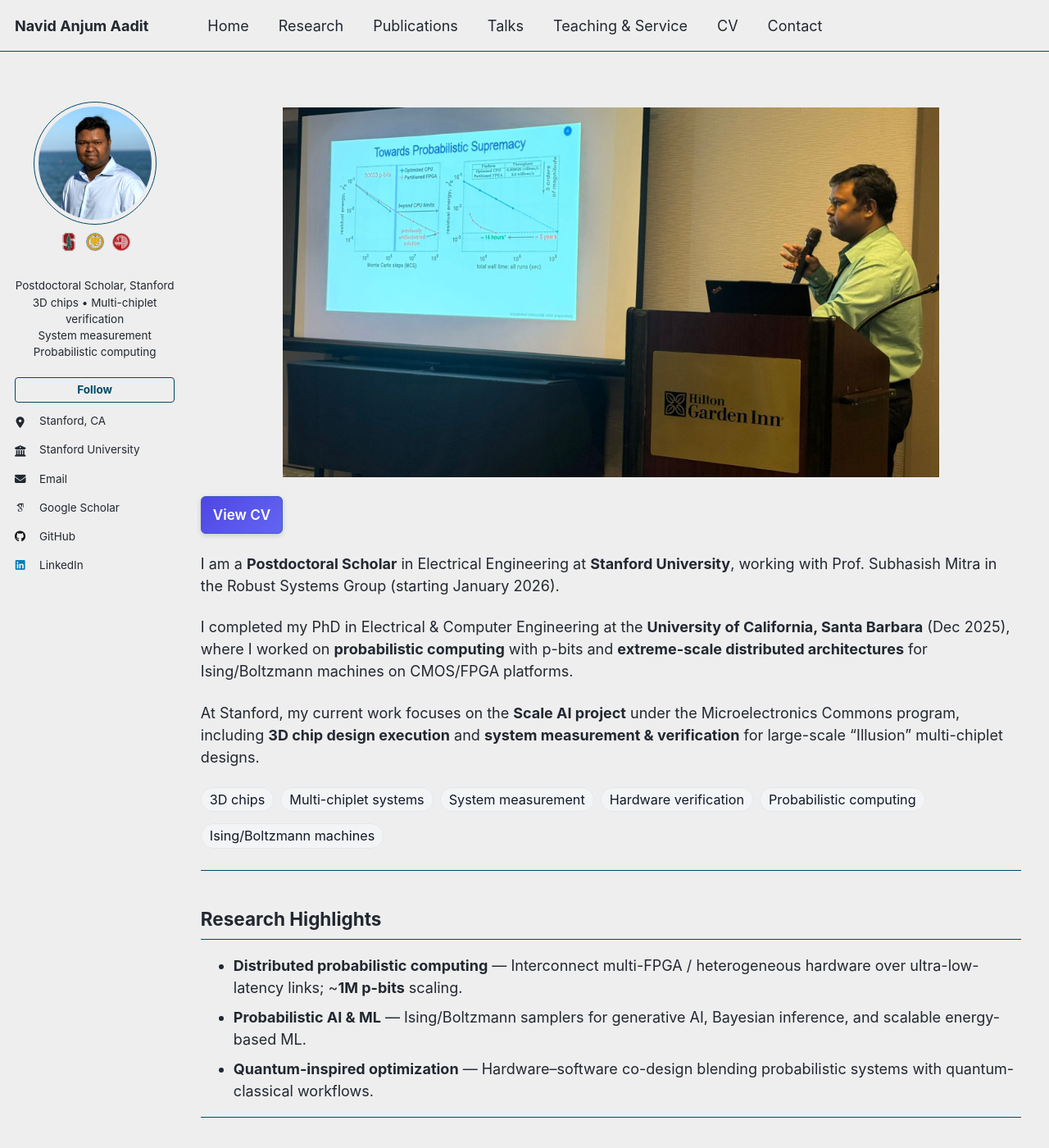
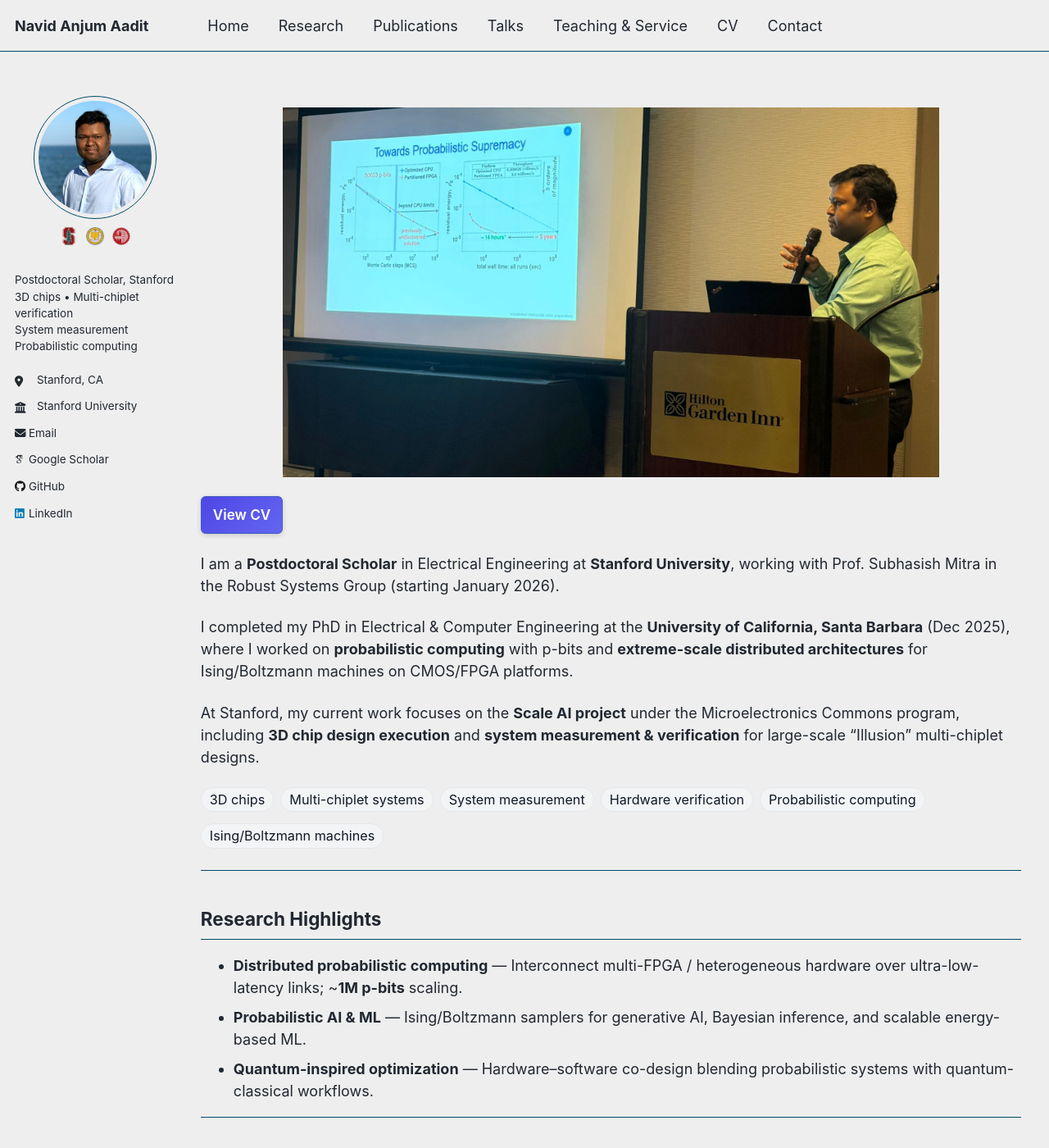
Before and after one commit to navidaadit/navidaadit.github.io, a Jekyll site: the page built from _pages/about.md, in a window 1280 px wide and 1400 px high. Shown: the whole window at 82% size. Built offline with Jekyll 4.4.1, drawn with Linux system fonts in a browser that asks for light colours; some web fonts are replaced.

Commit message:
Update _custom.scss

```diff
--- a/_sass/_custom.scss
+++ b/_sass/_custom.scss
@@ -1,5 +1,7 @@
 /* ===========================================================
    Navid Aadit — site overrides
+   (grid layout, justified text, hero image, keyword pills,
+    spotlight images, and a single clean footer)
    =========================================================== */
 
 /* ---------- Global width ---------- */
@@ -16,120 +18,111 @@
 /* ---------- Content width cap inside right column ---------- */
 :root { --content-max: 75%; }
 
-/* Limit inner text width */
+/* Limit inner text width (not hero/pills/CV button) */
 .layout--single .page__content > *:not(.hero-img):not(.keyword-pills):not(.cv-row) {
   max-width: var(--content-max);
-}
-
-/* Justified body text */
-.layout--single .page__content p {
-  text-align: justify;
-  text-justify: inter-word;
-  -webkit-hyphens: auto;
-  hyphens: auto;
 }
 
 /* Clear legacy floats */
 .page::after { content: ""; display: block; clear: both; }
 
 /* ===========================================================
-   AUTHOR SIDEBAR — HYBRID ALIGNMENT & LINK FIX
+   AUTHOR SIDEBAR (avatar + logos centered, text left)
    =========================================================== */
 
-/* 1. Center the Avatar */
-.author__avatar {
+/* Center avatar container and image */
+.sidebar .author__avatar{
   display: block;
-  text-align: center !important;
+  text-align: center;
 }
-.author__avatar img {
+
+.sidebar .author__avatar img{
   width: 150px;
   height: 150px;
   object-fit: cover;
   border-radius: 50%;
+  display: block;
   margin: 0 auto;
-  display: block;
 }
 
-/* 2. Center the Affiliation Logos */
-.sidebar .affil-logos {
+/* Keep author text left-aligned */
+.sidebar .author__content,
+.sidebar .author__bio{
+  text-align: left !important;
+  width: 100%;
+}
+
+/* Logos: centered under avatar BUT no stretching */
+.sidebar .affil-logos{
   display: flex !important;
-  width: 100% !important;
+  width: fit-content !important;       /* key: prevents “spread out” */
   justify-content: center !important;
   align-items: center !important;
   gap: 10px !important;
   line-height: 1 !important;
-  margin: 8px auto 12px auto !important;
+  margin: 8px auto 12px auto !important; /* centers the whole group */
   padding: 0 !important;
   flex-wrap: nowrap !important;
 }
-.sidebar .affil-logo {
+
+.sidebar .affil-logo{
   width: 22px;
   height: 22px;
   object-fit: contain;
   display: block !important;
+  margin: 0 !important;
 }
 
-/* 3. Center the Name and Bio Text */
-.sidebar .author__content,
-.sidebar .author__bio,
-.sidebar .author__name {
-  text-align: center !important;
-  width: 100%;
+/* Phone adjustments */
+@media (max-width: 640px){
+  .sidebar .author__avatar img { width: 110px; height: 110px; }
 }
 
-/* 4. LEFT ALIGN Links & Fix "New Line" Issue */
-.sidebar .author__urls-wrapper,
-.sidebar .author__urls {
-  text-align: left !important;
-  width: 100%;
+/* ===========================================================
+   FIX: icon + text must stay on the SAME LINE (Location/Employer)
+   =========================================================== */
+
+/* Make each author URL row a flex row: icon + text inline */
+.sidebar .author__urls,
+.sidebar .author__urls li{
+  list-style: none;
 }
 
-/* --- FLEXBOX FIX: Forces Icon and Text to stay on same line --- */
-.sidebar .author__urls li {
+.sidebar .author__urls li{
   display: flex !important;
-  align-items: center !important; /* Vertically align icon and text */
-  flex-direction: row !important;
-  flex-wrap: nowrap !important;
-  margin-bottom: 6px !important;
+  align-items: center !important;
+  column-gap: 10px !important;
+  flex-wrap: nowrap !important;  /* keep icon + text together */
 }
 
-/* Fix the Icon spacing */
+/* Icons should never force a new line */
 .sidebar .author__urls li i,
-.sidebar .author__urls li .fa-fw {
-  flex-shrink: 0 !important;
-  width: 20px !important; /* Fixed width prevents jitter */
-  text-align: center !important;
-  margin-right: 10px !important; /* Space between icon and text */
-  display: inline-block !important;
+.sidebar .author__urls li svg{
+  flex: 0 0 auto !important;
+  margin-right: 0 !important;
 }
 
-/* Fix the Link text */
+/* Force link/text inline (prevents newline under icon) */
 .sidebar .author__urls li a,
-.sidebar .author__urls li span {
-  flex: 1 !important; /* Text takes remaining width */
-  display: inline-block !important;
-  text-align: left !important;
-  width: auto !important;
+.sidebar .author__urls li span{
+  display: inline !important;
+  flex: 0 1 auto !important;
+  white-space: normal;           /* allow wrapping if very long */
+  line-height: 1.25;
 }
 
-/* Follow Button Wrapper */
-.author__urls-wrapper .btn {
-  display: block;
-  width: 100%;
-  text-align: center;
-  margin-bottom: 10px;
-}
+/* If you want Stanford University NEVER to wrap, use this instead:
+.sidebar .author__urls li a { white-space: nowrap !important; }
+*/
 
-/* Mobile adjustments */
-@media (max-width: 640px){
-  .author__avatar img { width: 110px; height: 110px; }
-  .author__content, .author__bio { text-align: center !important; margin-top: 8px; }
-}
+/* ===========================================================
+   Remove any built-in hero from the theme
+   =========================================================== */
+.page__hero,
+.page__hero--overlay,
+.hero-landing { display: none !important; }
 
-/* Remove built-in hero */
-.page__hero, .page__hero--overlay, .hero-landing { display: none !important; }
-
-/* Hero image */
+/* Hero image (no crop, 80%, centered, no extra gap) */
 .hero-img {
   display: block;
   width: 80%;
@@ -184,6 +177,7 @@
   border: 1px solid #e5e7eb;
   background: #f7fafc;
 }
+
 .figure-card img {
   display:block;
   width:100% !important;
@@ -193,22 +187,30 @@
   object-position: center !important;
   background: transparent !important;
 }
-.figure-card.fill img { object-fit: cover !important; }
 
-/* 2×2 spotlight grid */
+.figure-card.fill img {
+  object-fit: cover !important;
+  object-position: center !important;
+}
+
 .gallery-2x2{
   display:grid;
   grid-template-columns:repeat(2,minmax(0,1fr));
   gap:12px;
   margin:.6rem 0 1.2rem;
 }
-@media (max-width:980px){ .gallery-2x2{ grid-template-columns:1fr; } }
+
+@media (max-width:980px){
+  .gallery-2x2{ grid-template-columns:1fr; }
+}
 
 /* Icons in Recognition list */
 .page__content i.fas { color: #3b82f6; margin-right: 6px; }
 
-/* ---------- Footer ---------- */
-.page__footer, .page__footer::before, .page__footer::after {
+/* ---------- Footer: single slim bar ---------- */
+.page__footer,
+.page__footer::before,
+.page__footer::after {
   background: transparent !important;
   border: 0 !important;
   box-shadow: none !important;
@@ -216,6 +218,7 @@
   min-height: 0 !important;
 }
 .page__footer-follow { display: none !important; }
+
 .footer-bar {
   display: flex !important;
   align-items: center !important;
@@ -232,16 +235,22 @@
 }
 .footer-left  { opacity: .92; }
 .footer-right { opacity: .92; text-align: right; }
+
 .page { margin-top: 1rem; }
-@media (max-width: 520px) { .footer-bar { flex-wrap: wrap; row-gap: 4px; } }
+@media (max-width: 520px) {
+  .footer-bar { flex-wrap: wrap; row-gap: 4px; }
+}
 
-/* ---------- Layout Enforcements ---------- */
+/* ===========================================================
+   HARD ENFORCE: 75% inner width + justification, no hyphens
+   =========================================================== */
 .layout--single .page__content > *:not(.hero-img):not(.keyword-pills):not(.cv-row):not(.gallery-3):not(.figure-card) {
   width: 100% !important;
   max-width: var(--content-max) !important;
   margin-right: auto !important;
   margin-left: 0 !important;
 }
+
 @media (max-width: 980px) {
   .layout--single .page__content > *:not(.hero-img):not(.keyword-pills):not(.cv-row):not(.gallery-3):not(.figure-card) {
     max-width: none !important;
@@ -249,35 +258,69 @@
     margin: 0 !important;
   }
 }
+
+/* Justify main content only (NOT sidebar/author area) */
 .layout--single .page__content {
   text-align: justify !important;
   text-justify: inter-word;
 }
-.page__content .card ul, .page__content .card ol, .page__content .card li, .page__content .card p,
-.page__content .section ul, .page__content .section ol, .page__content .section li, .page__content .section p {
+
+/* Don't justify lists/paragraphs inside white boxes */
+.page__content .card ul,
+.page__content .card ol,
+.page__content .card li,
+.page__content .card p,
+.page__content .section ul,
+.page__content .section ol,
+.page__content .section li,
+.page__content .section p {
   text-align: left !important;
+  text-justify: auto !important;
   -webkit-hyphens: none !important;
   hyphens: none !important;
 }
-.page__content .card, .page__content .section {
+
+.page__content .card,
+.page__content .section {
   background: #ffffff !important;
   border-color: #e5e7eb !important;
   color: #111827 !important;
 }
-.page__content p, .page__content li, .page__content blockquote, .page__content .figcap, .page__content .small-note {
+
+.page__content p,
+.page__content li,
+.page__content blockquote,
+.page__content .figcap,
+.page__content .small-note {
   -webkit-hyphens: none !important;
   hyphens: none !important;
   word-break: normal !important;
   overflow-wrap: break-word;
 }
-.page__content h1, .page__content h2, .page__content h3, .page__content h4, .page__content h5, .page__content h6,
-.page__content .keyword-pills, .page__content .keyword-pills *,
-.page__content .pill-list, .page__content .pill-list *,
-.page__content .stat-row, .page__content .stat-row *,
-.page__content .card h4, .page__content .cv-row, .footer-bar, .footer-bar * {
+
+/* Keep non-paragraph UI bits left-aligned */
+.page__content h1,
+.page__content h2,
+.page__content h3,
+.page__content h4,
+.page__content h5,
+.page__content h6,
+.page__content .keyword-pills,
+.page__content .keyword-pills *,
+.page__content .pill-list,
+.page__content .pill-list *,
+.page__content .stat-row,
+.page__content .stat-row *,
+.page__content .card h4,
+.page__content .cv-row,
+.footer-bar,
+.footer-bar * {
   text-align: left !important;
 }
-.page__content .figure-card > figcaption, .page__content .figure-card > .figcap,
+
+/* ---------- CENTER CAPTIONS IN FIGURE CARDS ---------- */
+.page__content .figure-card > figcaption,
+.page__content .figure-card > .figcap,
 .layout--single .page__content .gallery-2x2 .figure-card > figcaption,
 .layout--single .page__content .gallery-2x2 .figure-card > .figcap {
   display: block !important;
@@ -285,17 +328,38 @@
   text-align: center !important;
   margin-top: 6px !important;
   font-size: 0.9rem !important;
+  line-height: 1.35 !important;
   color: #475569 !important;
 }
-.page__content .figure-card > figcaption *, .page__content .figure-card > .figcap * {
+
+.page__content .figure-card > figcaption *,
+.page__content .figure-card > .figcap * {
   text-align: inherit !important;
   margin: 0 !important;
   display: inline !important;
 }
-.page__content .course-item { display:flex; align-items:flex-start; gap:10px; flex-wrap: wrap; }
-.page__content .course-item > div { flex: 1 1 0; min-width: 0; overflow-wrap: anywhere; word-break: normal; }
-.page__content .course-item .badge { flex: 0 0 auto; white-space: nowrap; }
-.cite-id, .pub-id, .id-badge, .entry-id, .label, [class^="id-"], [class*=" id-"] {
+
+/* Teaching/service mobile overflow fix */
+.page__content .course-item {
+  display:flex;
+  align-items:flex-start;
+  gap:10px;
+  flex-wrap: wrap;
+}
+.page__content .course-item > div {
+  flex: 1 1 0;
+  min-width: 0;
+  overflow-wrap: anywhere;
+  word-break: normal;
+}
+.page__content .course-item .badge {
+  flex: 0 0 auto;
+  white-space: nowrap;
+}
+
+/* Publications ID tags */
+.cite-id, .pub-id, .id-badge, .entry-id, .label,
+[class^="id-"], [class*=" id-"] {
   border: 1px solid #e5e7eb !important;
   background: #f3f4f6 !important;
   color: #111827 !important;
@@ -303,52 +367,46 @@
   padding: 2px 8px;
   font-weight: 600;
 }
-.greedy-nav .hidden-links li a { padding-top: 10px; padding-bottom: 10px; line-height: 1.2; }
-.inline-list li{ white-space:normal !important; overflow-wrap:anywhere !important; word-break:normal !important; max-width:100% !important; }
-.page__content a:not(.btn--cv):not(.no-link-style), .footer-bar a:not(.no-link-style) {
+
+/* Slimmer mobile dropdown menu */
+.greedy-nav .hidden-links li a {
+  padding-top: 10px;
+  padding-bottom: 10px;
+  line-height: 1.2;
+}
+
+/* Inline reviewer list wrap-safety */
+.inline-list li{
+  white-space:normal !important;
+  overflow-wrap:anywhere !important;
+  word-break:normal !important;
+  max-width:100% !important;
+}
+
+/* ---------- LINKS: inherit color; turn blue only on hover/focus ---------- */
+.page__content a:not(.btn--cv):not(.no-link-style),
+.footer-bar a:not(.no-link-style) {
   color: inherit !important;
   text-decoration: underline;
   text-decoration-thickness: 1px;
   text-underline-offset: 2px;
 }
-.page__content a:not(.btn--cv):not(.no-link-style):visited, .footer-bar a:not(.no-link-style):visited { color: inherit !important; }
-.page__content a:not(.btn--cv):not(.no-link-style):hover, .page__content a:not(.btn--cv):not(.no-link-style):focus-visible,
-.footer-bar a:not(.no-link-style):hover, .footer-bar a:not(.no-link-style):focus-visible { color: #1d4ed8 !important; }
-.page__content a:not(.btn--cv):not(.no-link-style):active, .footer-bar a:not(.no-link-style):active { color: #1e40af !important; }
+.page__content a:not(.btn--cv):not(.no-link-style):visited,
+.footer-bar a:not(.no-link-style):visited {
+  color: inherit !important;
+}
+.page__content a:not(.btn--cv):not(.no-link-style):hover,
+.page__content a:not(.btn--cv):not(.no-link-style):focus-visible,
+.footer-bar a:not(.no-link-style):hover,
+.footer-bar a:not(.no-link-style):focus-visible {
+  color: #1d4ed8 !important;
+}
+.page__content a:not(.btn--cv):not(.no-link-style):active,
+.footer-bar a:not(.no-link-style):active {
+  color: #1e40af !important;
+}
 
-/* Follow Button Wrapper */
-.author__urls-wrapper { text-align: initial !important; }
-@media (max-width:1023px){
-  .author__urls-wrapper{
-    position: relative !important;
-    display: block !important;
-    width: max-content !important;
-    margin-left: auto !important;
-    padding: 0 !important;
-    text-align: left !important;
-  }
-  .author__urls-wrapper .btn{
-    display: inline-block !important;
-    width: auto !important;
-    padding: 7px 10px !important;
-    line-height: 1.2 !important;
-    white-space: nowrap !important;
-  }
-  .author__urls{
-    position: absolute !important;
-    right: 0 !important;
-    left: auto !important;
-    top: calc(100% + 8px) !important;
-    min-width: 220px !important;
-    max-width: calc(100vw - 32px) !important;
-    z-index: 3000 !important;
-    background: #fff !important;
-    border: 1px solid #e5e7eb !important;
-    display: none;
-    text-align: left !important;
-  }
-  .author__urls.is--visible{ display: block !important; }
-}
+/* === LAYER ORDER FIX (desktop): keep content above fixed sidebar === */
 @media (min-width:1024px){
   .sidebar{ z-index: 1 !important; }
   .page__content{ position: relative; z-index: 2 !important; }
```
